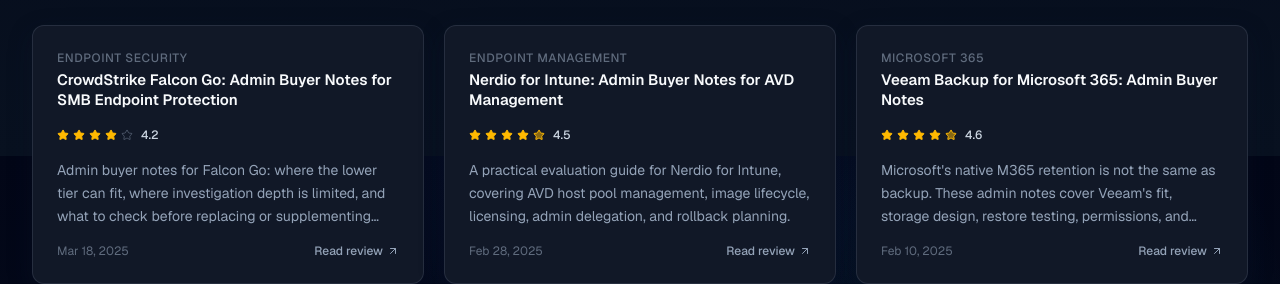
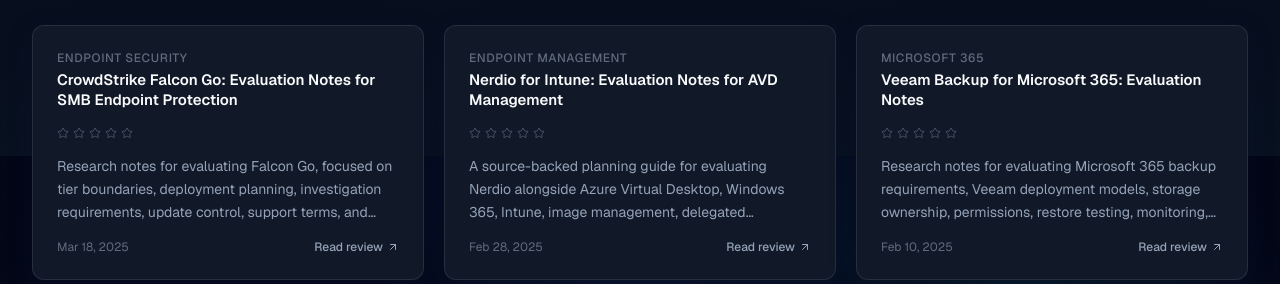
Before and after one commit to Jackoma0209/adminsignal, a Next.js app: page /reviews in a window 1280 px wide. Shown: the part 644-928 px from the top of the page. Built offline with nearby package versions, Linux system fonts and the light colour scheme; no server answers.

Commit message:
Remove unsupported product ratings and deployment-style claims

```diff
--- a/src/data/reviews.ts
+++ b/src/data/reviews.ts
@@ -5,41 +5,44 @@ export interface Review {
   productName: string
   category: string
   excerpt: string
-  rating: number
-  pros: string[]
-  cons: string[]
-  verdict: string
+  documentedStrengths: string[]
+  validationQuestions: string[]
+  summary: string
   date: string
   publishedAt: string
   readTime: string
   authorId: string
-  badge?: 'Editors Choice' | 'Best Value' | 'Recommended'
   isFeatured?: boolean
 }
 
+/**
+ * Research-based product evaluation notes.
+ *
+ * These records deliberately contain no numerical ratings, awards, deployment
+ * claims, benchmark claims, or implied firsthand-use claims. The associated
+ * routes remain noindex until stronger evidence and source coverage are added.
+ */
 export const reviews: Review[] = [
   {
     id: '1',
-    title: 'CrowdStrike Falcon Go: Admin Buyer Notes for SMB Endpoint Protection',
+    title: 'CrowdStrike Falcon Go: Evaluation Notes for SMB Endpoint Protection',
     slug: 'crowdstrike-falcon-go-review',
     productName: 'CrowdStrike Falcon Go',
     category: 'Endpoint Security',
     excerpt:
-      'Admin buyer notes for Falcon Go: where the lower tier can fit, where investigation depth is limited, and what to check before replacing or supplementing Defender.',
-    rating: 4.2,
-    pros: [
-      'Dedicated endpoint protection console for smaller teams',
-      'Falcon platform upgrade path if needs grow',
-      'Policy and exclusion model is familiar across Falcon tiers',
-      'Strong integration with the broader Falcon platform',
+      'Research notes for evaluating Falcon Go, focused on tier boundaries, deployment planning, investigation requirements, update control, support terms, and comparison with existing Microsoft licensing.',
+    documentedStrengths: [
+      'A dedicated endpoint-protection console aimed at smaller organisations',
+      'An upgrade path within the broader Falcon platform',
+      'Central policy, device, alert, and exclusion workflows described in vendor documentation',
     ],
-    cons: [
-      'Limited custom detection rules compared to Enterprise tier',
-      'Threat graph analysis is read-only at this tier',
-      'Support terms vary by package and need checking before purchase',
+    validationQuestions: [
+      'Which investigation and threat-hunting capabilities are included in the exact package being quoted?',
+      'What sensor update controls, support terms, retention limits, and response services are included?',
+      'Does existing Microsoft 365 licensing already cover the required Defender capabilities?',
     ],
-    verdict:
-      'Falcon Go is a credible option for smaller organisations that want dedicated endpoint protection, but the tier needs careful checking for investigation, support, update control, and exclusion workflow limits.',
+    summary:
+      'Falcon Go may belong on a shortlist for smaller teams seeking a dedicated endpoint-protection product, but package boundaries, investigation depth, update control, support, and coexistence with Microsoft Defender must be verified before purchase.',
     date: 'Mar 18, 2025',
     publishedAt: '2025-03-18',
     readTime: '8 min read',
@@ -48,25 +51,24 @@ export const reviews: Review[] = [
   },
   {
     id: '2',
-    title: 'Nerdio for Intune: Admin Buyer Notes for AVD Management',
+    title: 'Nerdio for Intune: Evaluation Notes for AVD Management',
     slug: 'nerdio-for-intune-review',
     productName: 'Nerdio for Intune',
     category: 'Endpoint Management',
     excerpt:
-      'A practical evaluation guide for Nerdio for Intune, covering AVD host pool management, image lifecycle, licensing, admin delegation, and rollback planning.',
-    rating: 4.5,
-    pros: [
-      'Centralises common AVD and Windows 365 administration tasks',
-      'Can make host pool scaling and image lifecycle more repeatable',
-      'Useful operational view across AVD, Intune, and session hosts',
-      'Good fit where manual AVD runbooks are becoming hard to maintain',
+      'A source-backed planning guide for evaluating Nerdio alongside Azure Virtual Desktop, Windows 365, Intune, image management, delegated administration, licensing, and rollback requirements.',
+    documentedStrengths: [
+      'A management layer designed to bring common AVD, Windows 365, and endpoint workflows together',
+      'Automation features intended to reduce repetitive host-pool and image-lifecycle administration',
+      'Delegation and operational views that may help teams managing multiple environments',
     ],
-    cons: [
-      'Licensing model can be complex for mixed AVD/physical device environments',
-      'Reporting depth should be validated against actual requirements',
+    validationQuestions: [
+      'How does the quoted licensing model apply to physical devices, AVD hosts, Windows 365, and mixed estates?',
+      'Which tasks remain dependent on Azure, Intune, or custom runbooks outside Nerdio?',
+      'Can the team export configuration, recover from automation failure, and operate temporarily without the management layer?',
     ],
-    verdict:
-      'Nerdio is worth evaluating when AVD or Windows 365 administration has become a regular operational burden. Validate licensing, delegation, reporting, and fallback processes before making it the main control plane.',
+    summary:
+      'Nerdio is worth structured evaluation where AVD or Windows 365 administration creates sustained operational overhead. Licensing, delegated access, reporting, change control, and fallback processes need tenant-specific validation.',
     date: 'Feb 28, 2025',
     publishedAt: '2025-02-28',
     readTime: '10 min read',
@@ -75,25 +77,24 @@ export const reviews: Review[] = [
   },
   {
     id: '3',
-    title: 'Veeam Backup for Microsoft 365: Admin Buyer Notes',
+    title: 'Veeam Backup for Microsoft 365: Evaluation Notes',
     slug: 'veeam-backup-m365-review',
     productName: 'Veeam Backup for Microsoft 365',
     category: 'Microsoft 365',
     excerpt:
-      "Microsoft's native M365 retention is not the same as backup. These admin notes cover Veeam's fit, storage design, restore testing, permissions, and operating model.",
-    rating: 4.6,
-    pros: [
-      'Granular restore for Exchange, SharePoint, Teams, and OneDrive',
-      'Flexible storage targets including immutable object storage',
-      'Supports immutable object storage designs',
-      'Restore workflows cover common mailbox and content recovery needs',
+      'Research notes for evaluating Microsoft 365 backup requirements, Veeam deployment models, storage ownership, permissions, restore testing, monitoring, and operational responsibility.',
+    documentedStrengths: [
+      'Workload-level backup and restore coverage described for Exchange, SharePoint, OneDrive, and Teams data',
+      'Deployment options that allow organisations to choose and manage supported storage targets',
+      'Restore workflows intended for granular content recovery rather than retention policy alone',
     ],
-    cons: [
-      'Initial storage sizing can be underestimated without guidance',
-      'UI for Teams data restore is less intuitive than Exchange restore',
+    validationQuestions: [
+      'Who owns storage sizing, immutability, monitoring, upgrades, and restore testing?',
+      'Which Microsoft 365 data types, metadata, and Teams components are included in the current version?',
+      'Would a managed SaaS backup model better match the organisation’s support capacity?',
     ],
-    verdict:
-      'Veeam is a serious option for Microsoft 365 backup when the team is ready to own storage, monitoring, restore testing, and backup-server operations. Teams wanting fully managed SaaS backup should compare operating models carefully.',
+    summary:
+      'Veeam can be evaluated where the organisation wants a Microsoft 365 backup platform and is prepared to own the selected operating model. Storage, permissions, recovery objectives, restore testing, and ongoing administration require explicit design decisions.',
     date: 'Feb 10, 2025',
     publishedAt: '2025-02-10',
     readTime: '9 min read',
```
